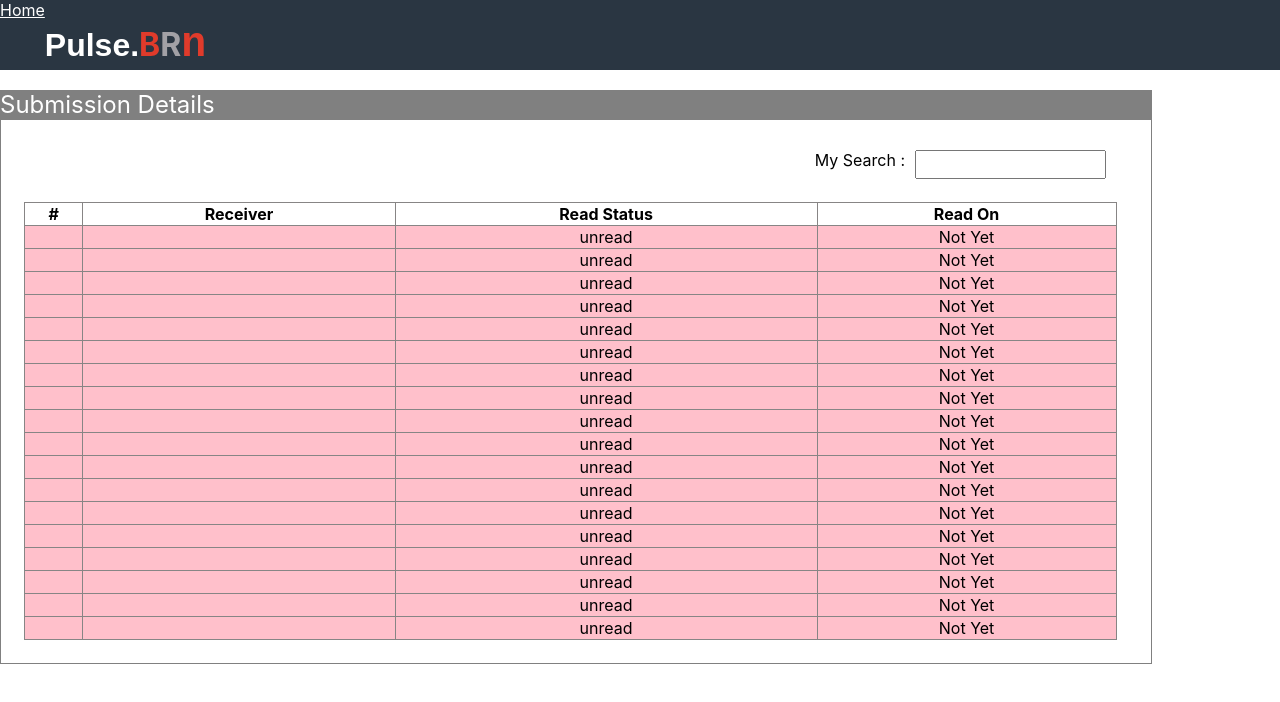
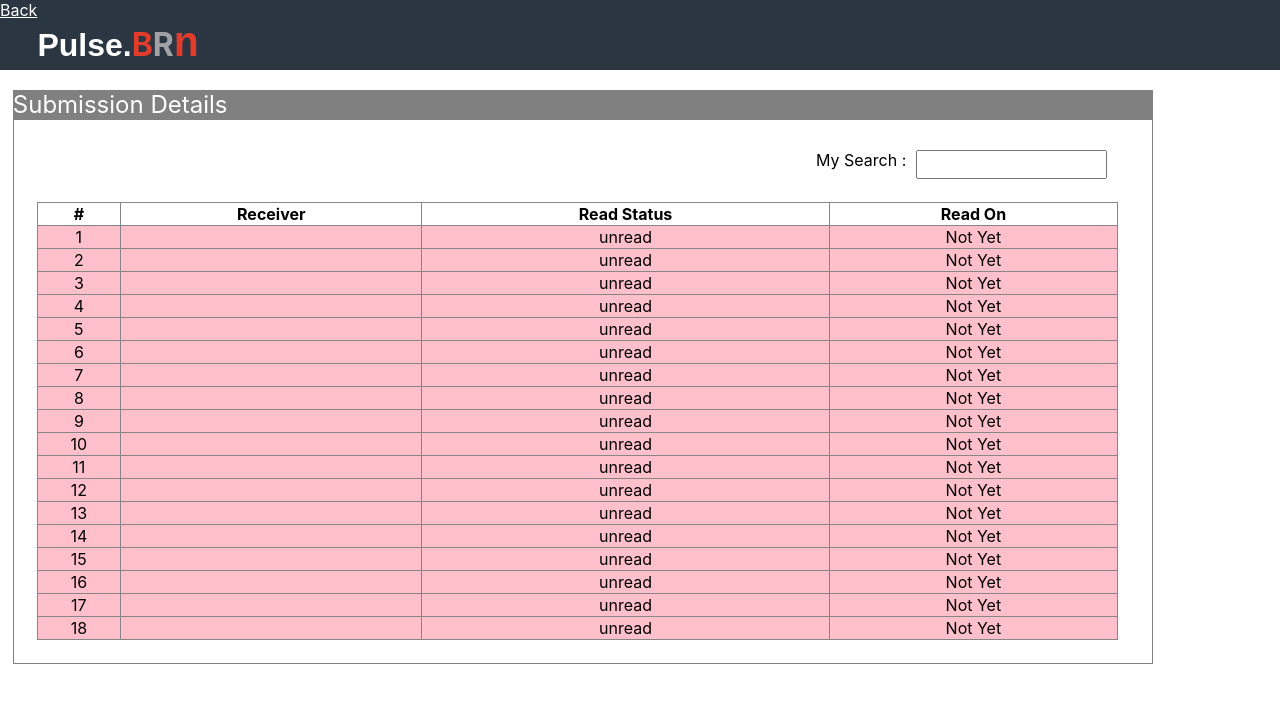
Before and after one commit to kalyaniB1998/PulseProject, a React (Create React App) app: page /submissiondetails in a window 1280 px wide. Shown: the top 702 px of the page. Built offline with nearby package versions, Linux system fonts and the light colour scheme.

Commit message:
add submission file

```diff
--- a/src/App.css
+++ b/src/App.css
@@ -182,3 +182,6 @@ h1{
     font-family: monospace;
     font-size: 2.6rem;
    }
+   .msgdiv{
+    margin-left: 1%;
+   }
--- a/src/components/BatchesSummary.js
+++ b/src/components/BatchesSummary.js
@@ -1,5 +1,6 @@
 import React from 'react'
 import { NavLink } from 'react-router-dom'
+import DetailNavigation from './DetailNavigation'
 function BatchesSummary() {
   return (
     <div className='App'>
@@ -8,16 +9,7 @@ function BatchesSummary() {
 <NavLink to="/" style={{color:"white"}}>Home</NavLink>
       <h1><strong className='pulse'>Pulse.</strong><strong className='b'>B</strong><strong className='r'>R</strong><strong className='n'>n</strong></h1>
   </div>
-
-       <nav className='ranknav'>
- <NavLink to="/ranking" className='rank'>Ranking</NavLink>
- <NavLink to="/feeReport" className='rank'>Fee Report</NavLink>
- <NavLink to="/batchesSummary" className='rank'>Batches Summary</NavLink>
- <NavLink to="/requests" className='rank'>Requests</NavLink>
- <NavLink to="/messages" className='rank'>Messages</NavLink>
- <NavLink to="/manageTask" className='rank'>Manage Task</NavLink>
- <NavLink to="/manageUser" className='rank'>Manage User</NavLink>
-</nav>
+    <DetailNavigation/>
 </div>
 
 
--- /dev/null
+++ b/src/components/DetailNavigation.js
@@ -0,0 +1,19 @@
+import React from 'react'
+import { NavLink } from 'react-router-dom'
+function DetailNavigation() {
+  return (
+    <div>
+        <nav className='ranknav'>
+ <NavLink to="/ranking" className='rank'>Ranking</NavLink>
+ <NavLink to="/feeReport" className='rank'>Fee Report</NavLink>
+ <NavLink to="/batchesSummary" className='rank'>Batches Summary</NavLink>
+ <NavLink to="/requests" className='rank'>Requests</NavLink>
+ <NavLink to="/messages" className='rank'>Messages</NavLink>
+ <NavLink to="/manageTask" className='rank'>Manage Task</NavLink>
+ <NavLink to="/manageUser" className='rank'>Manage User</NavLink>
+</nav>
+    </div>
+  )
+}
+
+export default DetailNavigation
--- a/src/components/FeeReport.js
+++ b/src/components/FeeReport.js
@@ -1,5 +1,6 @@
 import React from 'react'
 import { NavLink } from 'react-router-dom'
+import DetailNavigation from './DetailNavigation'
 function FeeReport() {
   return (
     <div className='App'>
@@ -8,15 +9,7 @@ function FeeReport() {
 <NavLink to="/" style={{color:"white"}}>Home</NavLink>
       <h1><strong className='pulse'>Pulse.</strong><strong className='b'>B</strong><strong className='r'>R</strong><strong className='n'>n</strong></h1>
   </div>
-   <nav className='ranknav'>
- <NavLink to="/ranking" className='rank'>Ranking</NavLink>
- <NavLink to="/feeReport" className='rank'>Fee Report</NavLink>
- <NavLink to="/batchesSummary" className='rank'>Batches Summary</NavLink>
- <NavLink to="/requests" className='rank'>Requests</NavLink>
- <NavLink to="/messages" className='rank'>Messages</NavLink>
- <NavLink to="/manageTask" className='rank'>Manage Task</NavLink>
- <NavLink to="/manageUser" className='rank'>Manage User</NavLink>
-</nav>
+  <DetailNavigation/>
 </div>
     </div>
   )
--- a/src/components/Login.js
+++ b/src/components/Login.js
@@ -7,15 +7,11 @@ function Login() {
   return (
 
 
-    <div className="App">
+    <div className="App" style={{backgroundColor:"rgb(54,65,80)"}}>
+<TopNavigation/>
 
-
-
-
-        <TopNavigation/>
-
-        <form>
-          <img src="./images/brn.png"></img>
+        <form >
+          <img src="./images/logo.png"></img>
         <h2>LogIn</h2>
             <div>
                 <input placeholder='Email' ></input>
--- a/src/components/ManageTask.js
+++ b/src/components/ManageTask.js
@@ -1,5 +1,6 @@
 import React from 'react'
 import { NavLink } from 'react-router-dom'
+import DetailNavigation from './DetailNavigation'
 
 function ManageTask() {
   return (
@@ -9,15 +10,7 @@ function ManageTask() {
 <NavLink to="/" style={{color:"white"}}>Home</NavLink>
       <h1><strong className='pulse'>Pulse.</strong><strong className='b'>B</strong><strong className='r'>R</strong><strong className='n'>n</strong></h1>
   </div>
-    <nav className='ranknav'>
- <NavLink to="/ranking" className='rank'>Ranking</NavLink>
- <NavLink to="/feeReport" className='rank'>Fee Report</NavLink>
- <NavLink to="/batchesSummary" className='rank'>Batches Summary</NavLink>
- <NavLink to="/requests" className='rank'>Requests</NavLink>
- <NavLink to="/messages" className='rank'>Messages</NavLink>
- <NavLink to="/manageTask" className='rank'>Manage Task</NavLink>
- <NavLink to="/manageUser" className='rank'>Manage User</NavLink>
-</nav>
+    <DetailNavigation/>
 </div>
         </div>
   )
--- a/src/components/ManageUser.js
+++ b/src/components/ManageUser.js
@@ -1,5 +1,6 @@
 import React from 'react'
 import { NavLink } from 'react-router-dom'
+import DetailNavigation from './DetailNavigation'
 function ManageUser() {
   return (
     <div className='App'>
@@ -8,15 +9,7 @@ function ManageUser() {
 <NavLink to="/" style={{color:"white"}}>Home</NavLink>
       <h1><strong className='pulse'>Pulse.</strong><strong className='b'>B</strong><strong className='r'>R</strong><strong className='n'>n</strong></h1>
   </div>
-     <nav className='ranknav'>
- <NavLink to="/ranking" className='rank'>Ranking</NavLink>
- <NavLink to="/feeReport" className='rank'>Fee Report</NavLink>
- <NavLink to="/batchesSummary" className='rank'>Batches Summary</NavLink>
- <NavLink to="/requests" className='rank'>Requests</NavLink>
- <NavLink to="/messages" className='rank'>Messages</NavLink>
- <NavLink to="/manageTask" className='rank'>Manage Task</NavLink>
- <NavLink to="/manageUser" className='rank'>Manage User</NavLink>
-</nav>
+     <DetailNavigation/>
 </div>
     </div>
   )
--- a/src/components/Messages.js
+++ b/src/components/Messages.js
@@ -1,7 +1,9 @@
 import React from 'react'
-import { NavLink } from 'react-router-dom'
+import { NavLink, useNavigate } from 'react-router-dom'
+import DetailNavigation from './DetailNavigation'
 
 function Messages() {
+  // let navigate = useNavigate();
   return (
     <div className='App'>
 <div className='pulsediv'>
@@ -9,18 +11,10 @@ function Messages() {
 <NavLink to="/" style={{color:"white"}}>Home</NavLink>
       <h1><strong className='pulse'>Pulse.</strong><strong className='b'>B</strong><strong className='r'>R</strong><strong className='n'>n</strong></h1>
   </div>
-         <nav className='ranknav'>
+        <DetailNavigation/>
 
- <NavLink to="/Ranking" className='rank'>Ranking</NavLink>
- <NavLink to="/FeeReport" className='rank'>Fee Report</NavLink>
- <NavLink to="/BatchesSummary" className='rank'>Batches Summary</NavLink>
- <NavLink to="/Requests" className='rank'>Requests</NavLink>
- <NavLink to="/Messages" className='rank'>Messages</NavLink>
- <NavLink to="/ManageTask" className='rank'>Manage Task</NavLink>
- <NavLink to="/ManageUser" className='rank'>Manage User</NavLink>
- <NavLink to="/SubmissionDetails">SubmissionDetails</NavLink>
- </nav>
 </div>
+<NavLink to="/SubmissionDetails">SubmissionDetails</NavLink>
 <div className='msgdiv'>
 
   <button type='button'className='msgbutton'>Send Message</button>
--- a/src/components/Ranking.js
+++ b/src/components/Ranking.js
@@ -1,6 +1,7 @@
 import React from 'react'
 
 import {  NavLink } from 'react-router-dom'
+import DetailNavigation from './DetailNavigation'
 function Ranking() {
   return (
     <div className='App'>
@@ -10,16 +11,7 @@ function Ranking() {
 <NavLink to="/" style={{color:"white"}}>Home</NavLink>
       <h1><strong className='pulse'>Pulse.</strong><strong className='b'>B</strong><strong className='r'>R</strong><strong className='n'>n</strong></h1>
   </div>
-
- <nav className='ranknav'>
- <NavLink to="/ranking" className='rank'>Ranking</NavLink>
- <NavLink to="/feeReport" className='rank'>Fee Report</NavLink>
- <NavLink to="/batchesSummary" className='rank'>Batches Summary</NavLink>
- <NavLink to="/requests" className='rank'>Requests</NavLink>
- <NavLink to="/messages" className='rank'>Messages</NavLink>
- <NavLink to="/manageTask" className='rank'>Manage Task</NavLink>
- <NavLink to="/manageUser" className='rank'>Manage User</NavLink>
-</nav>
+<DetailNavigation/>
 </div>
 <br></br> <br></br><br></br>
 <p>Report for</p>
--- a/src/components/Requests.js
+++ b/src/components/Requests.js
@@ -1,5 +1,6 @@
 import React from 'react'
 import { NavLink } from 'react-router-dom'
+import DetailNavigation from './DetailNavigation'
 function Requests() {
   return (
     <div className='App'>
@@ -8,15 +9,7 @@ function Requests() {
 <NavLink to="/" style={{color:"white"}}>Home</NavLink>
       <h1><strong className='pulse'>Pulse.</strong><strong className='b'>B</strong><strong className='r'>R</strong><strong className='n'>n</strong></h1>
   </div>
-    <nav className='ranknav'>
- <NavLink to="/ranking" className='rank'>Ranking</NavLink>
- <NavLink to="/feeReport" className='rank'>Fee Report</NavLink>
- <NavLink to="/batchesSummary" className='rank'>Batches Summary</NavLink>
- <NavLink to="/requests" className='rank'>Requests</NavLink>
- <NavLink to="/messages" className='rank'>Messages</NavLink>
- <NavLink to="/manageTask" className='rank'>Manage Task</NavLink>
- <NavLink to="/manageUser" className='rank'>Manage User</NavLink>
-</nav>
+    <DetailNavigation/>
 </div>
 
     </div>
--- a/src/components/SubmissionDetails.js
+++ b/src/components/SubmissionDetails.js
@@ -1,15 +1,18 @@
 import React from 'react'
-import { NavLink } from 'react-router-dom'
+import { NavLink} from 'react-router-dom'
 
 function SubmissionDetails() {
+
+
   return (
     <div >
      <div className='pulsediv'>
 <div className='pulsebrn' style={{height:"70px"}}>
-<NavLink to="/Messages" style={{color:"white"}}>Home</NavLink>
+<NavLink to="/Messages" style={{color:"white"}}>Back</NavLink>
       <h1><strong className='pulse'>Pulse.</strong><strong className='b'>B</strong><strong className='r'>R</strong><strong className='n'>n</strong></h1>
   </div>
 </div>
+<div className='msgdiv'>
         <table className='mtable' style={{border:"0.5px solid grey"}}>
         <caption style={{backgroundColor:"grey",textAlign:"left",color:"white",fontSize:"1.5rem",marginTop:"20px"}}>Submission Details</caption>
 
@@ -29,110 +32,110 @@ function SubmissionDetails() {
     </thead>
     <tbody className='two'>
     <tr>
-     <td></td>
+     <td>1</td>
      <td></td>
      <td>unread</td>
      <td>Not Yet</td>
     </tr>
     <tr>
-     <td></td>
+     <td>2</td>
      <td></td>
      <td>unread</td>
      <td>Not Yet</td>
     </tr>
     <tr>
-     <td></td>
+     <td>3</td>
      <td></td>
      <td>unread</td>
      <td>Not Yet</td>
     </tr>
     <tr>
-     <td></td>
+     <td>4</td>
      <td></td>
      <td>unread</td>
      <td>Not Yet</td>
     </tr>
     <tr>
-     <td></td>
+     <td>5</td>
      <td></td>
      <td>unread</td>
      <td>Not Yet</td>
     </tr>
     <tr>
-     <td></td>
+     <td>6</td>
      <td></td>
      <td>unread</td>
      <td>Not Yet</td>
     </tr>
 
     <tr>
-     <td></td>
+     <td>7</td>
      <td></td>
      <td>unread</td>
      <td>Not Yet</td>
     </tr>
     <tr>
-     <td></td>
+     <td>8</td>
      <td></td>
      <td>unread</td>
      <td>Not Yet</td>
     </tr>
     <tr>
-     <td></td>
+     <td>9</td>
      <td></td>
      <td>unread</td>
      <td>Not Yet</td>
     </tr>
     <tr>
-     <td></td>
+     <td>10</td>
      <td></td>
      <td>unread</td>
      <td>Not Yet</td>
     </tr>
     <tr>
-     <td></td>
+     <td>11</td>
      <td></td>
      <td>unread</td>
      <td>Not Yet</td>
     </tr>
     <tr>
-     <td></td>
+     <td>12</td>
      <td></td>
      <td>unread</td>
      <td>Not Yet</td>
     </tr>
     <tr>
-     <td></td>
+     <td>13</td>
      <td></td>
      <td>unread</td>
      <td>Not Yet</td>
     </tr>
     <tr>
-     <td></td>
+     <td>14</td>
      <td></td>
      <td>unread</td>
      <td>Not Yet</td>
     </tr>
     <tr>
-     <td></td>
+     <td>15</td>
      <td></td>
      <td>unread</td>
      <td>Not Yet</td>
     </tr>
     <tr>
-     <td></td>
+     <td>16</td>
      <td></td>
      <td>unread</td>
      <td>Not Yet</td>
     </tr>
     <tr>
-     <td></td>
+     <td>17</td>
      <td></td>
      <td>unread</td>
      <td>Not Yet</td>
     </tr>
     <tr>
-     <td></td>
+     <td>18</td>
      <td></td>
      <td>unread</td>
      <td>Not Yet</td>
@@ -142,7 +145,7 @@ function SubmissionDetails() {
 
     </table>
 
-
+    </div>
 
     </div>
   )
--- a/src/components/Tasks.js
+++ b/src/components/Tasks.js
@@ -1,6 +1,7 @@
 import React from 'react'
 
 import {  NavLink } from 'react-router-dom'
+import DetailNavigation from './DetailNavigation'
 
 
 function Tasks() {
@@ -11,15 +12,7 @@ function Tasks() {
 <NavLink to="/" style={{color:"white"}}>Home</NavLink>
       <h1><strong className='pulse'>Pulse.</strong><strong className='b'>B</strong><strong className='r'>R</strong><strong className='n'>n</strong></h1>
   </div>
- <nav className='ranknav'>
- <NavLink to="/ranking" className='rank'>Ranking</NavLink>
- <NavLink to="/feeReport" className='rank'>Fee Report</NavLink>
- <NavLink to="/batchesSummary" className='rank'>Batches Summary</NavLink>
- <NavLink to="/requests" className='rank'>Requests</NavLink>
- <NavLink to="/messages" className='rank'>Messages</NavLink>
- <NavLink to="/manageTask" className='rank'>Manage Task</NavLink>
- <NavLink to="/manageUser" className='rank'>Manage User</NavLink>
-</nav>
+ <DetailNavigation/>
 </div>
     </div>
   )
```
Also changed, not shown: public/images/logo.png (added).
